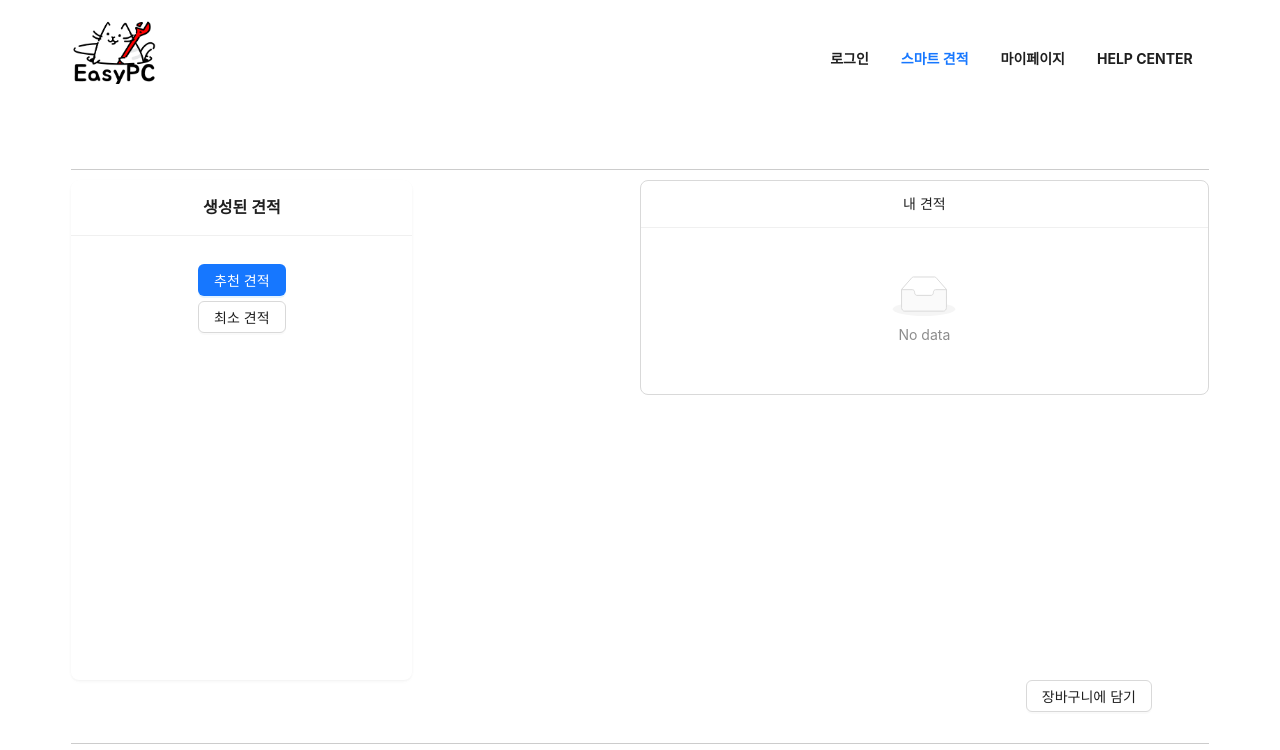
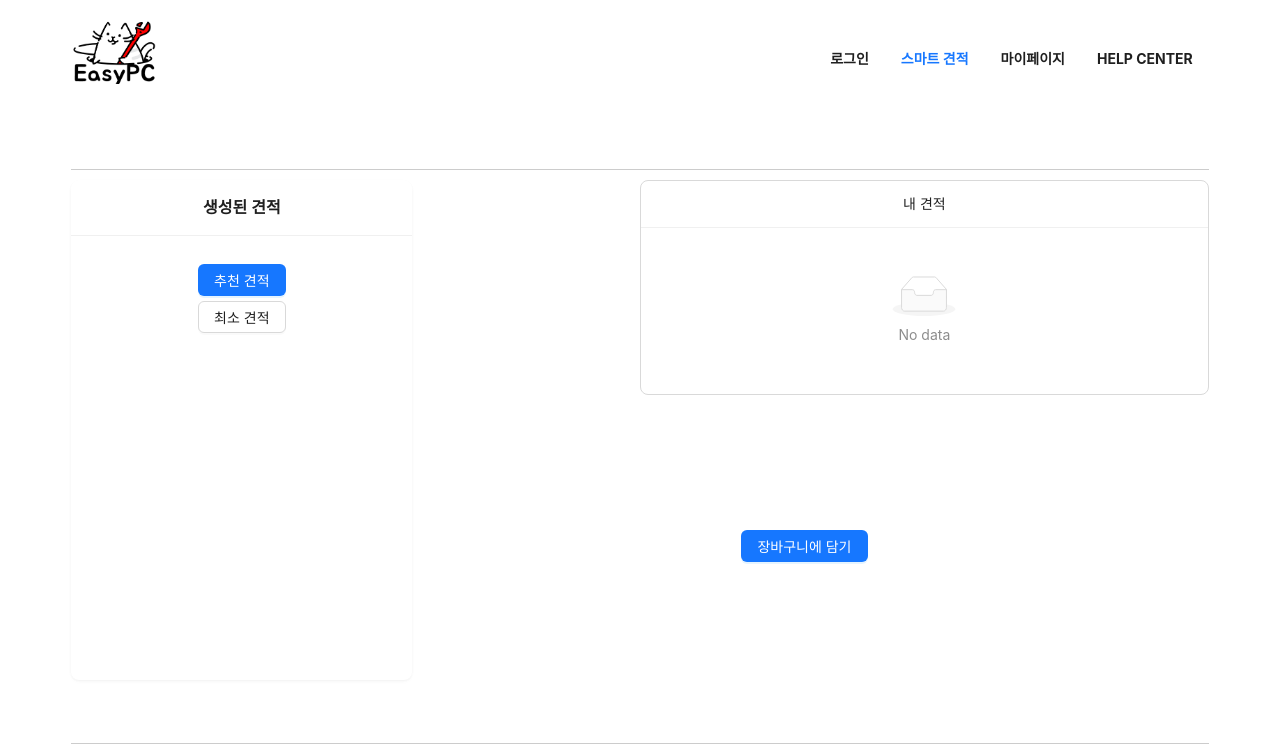
Before and after one commit to Wooyanggang/PcSell, a React (Create React App) app in the folder client/: page /SmartBuy/Result in a window 1280 px wide. Shown: the top 750 px of the page. Built offline with nearby package versions, Linux system fonts and the light colour scheme.

Commit message:
add_a_tags

```diff
--- a/client/src/components/SmartBuy/SmartBuyResult.js
+++ b/client/src/components/SmartBuy/SmartBuyResult.js
@@ -1,11 +1,12 @@
-import React, { useState, useEffect } from 'react'
+import React, { useState } from 'react'
 import { Card, List, Button } from 'antd';
+import { useNavigate } from 'react-router-dom';
 
 const data = [];
 
 const SmartBuyResult = () => {
 
-  // const navigate = useNavigate();
+  const navigate = useNavigate();
   const [Mode, setMode] = useState([])
   const [listName, setlistName] = useState('내 견적')
   const [price, setprice] = useState(null)
@@ -22,7 +23,10 @@ const SmartBuyResult = () => {
     setMode(secondList)
     setlistName('최소 견적')
     setprice(300000)
+  }
 
+  function onClick() {
+    navigate('/NomalBuy/');
   }
   return (
     <div style={{
@@ -72,11 +76,11 @@ const SmartBuyResult = () => {
         dataSource={Mode}
         renderItem={(item) => (
           <List.Item>
-            {item[0]}: {item[1]}
+            <a href='/NomalBuy/'> {item[0]}: {item[1]}</a>
           </List.Item>
         )}
       />
-      <Button style={{ position: 'absolute', right: '5%', Button: '40%' }}>장바구니에 담기</Button>
+      <Button type="primary" onClick={onClick} style={{ position: 'absolute', right: '30%', top: '70%' }}>장바구니에 담기</Button>
 
     </div >
   )
```
